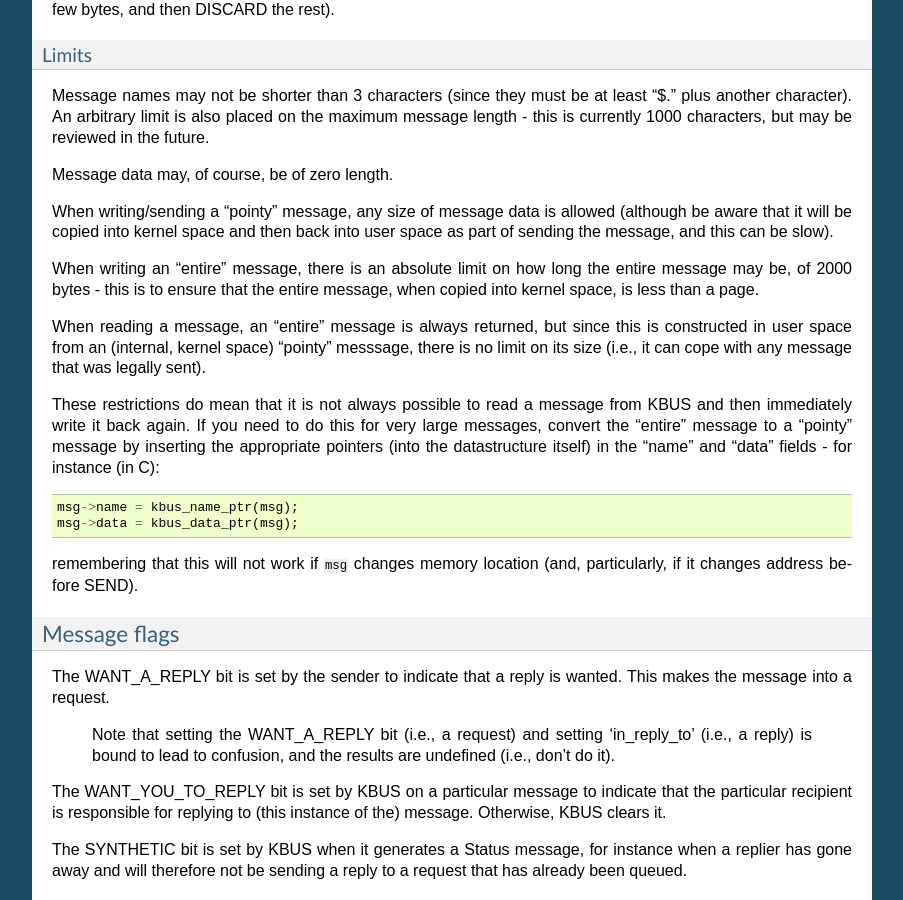
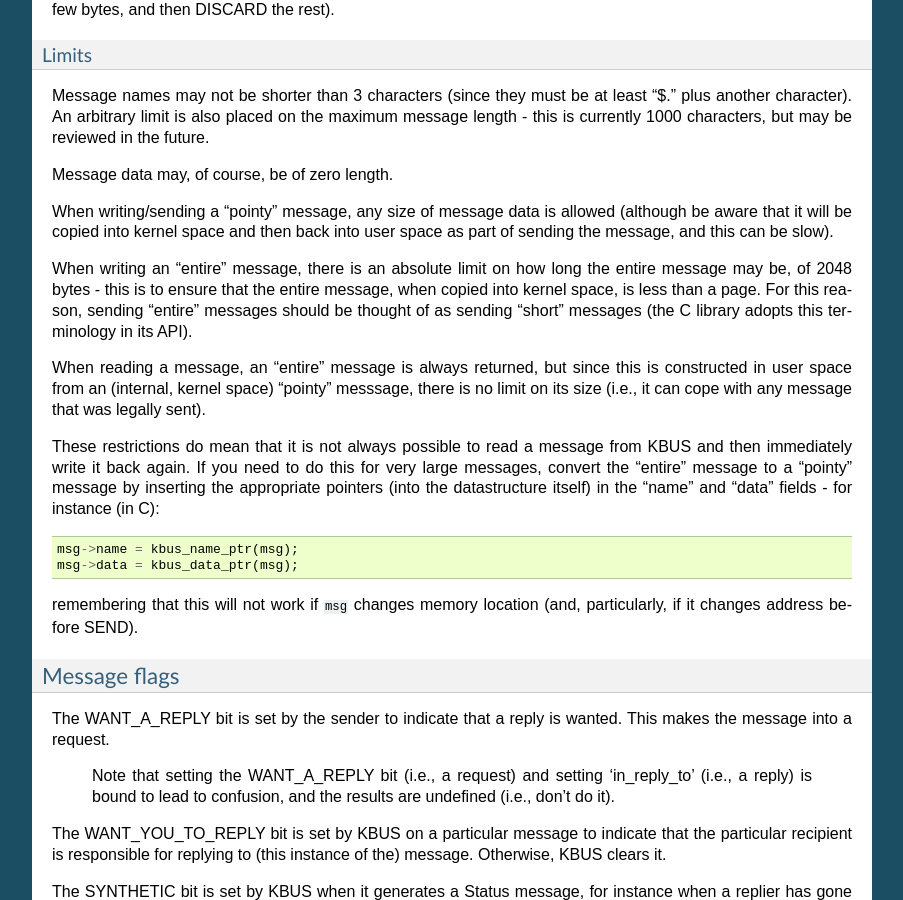
Before and after one commit to kynesim/kbus, a Sphinx documentation site: the page built from docs/docs.txt, in a window 1280 px wide and 900 px high, scrolled down 5032 px. Shown: the whole window, without its empty margins (198-1101 px from the left). Built offline with Sphinx 7.4.7, drawn with Linux system fonts in a browser that asks for light colours.

Commit message:
Addressing issue 7 - make it clearer what is going on with "entire" message creation functions in the C API, and make the length limit a bit more sensible.
--HG--
extra : convert_revision : svn%3A53f7ac7a-121e-11de-a074-998af0e899fe/trunk%40171

```diff
--- a/docs/docs.txt
+++ b/docs/docs.txt
@@ -276,8 +276,10 @@
 user space as part of sending the message, and this can be slow).
 
 When writing an "entire" message, there is an absolute limit on how long the
-entire message may be, of 2000 bytes - this is to ensure that the entire
-message, when copied into kernel space, is less than a page.
+entire message may be, of 2048 bytes - this is to ensure that the entire
+message, when copied into kernel space, is less than a page. For this reason,
+sending "entire" messages should be thought of as sending "short" messages
+(the C library adopts this terminology in its API).
 
 When reading a message, an "entire" message is always returned, but since this
 is constructed in user space from an (internal, kernel space) "pointy"
```
Also changed, not shown: 2 other files.
